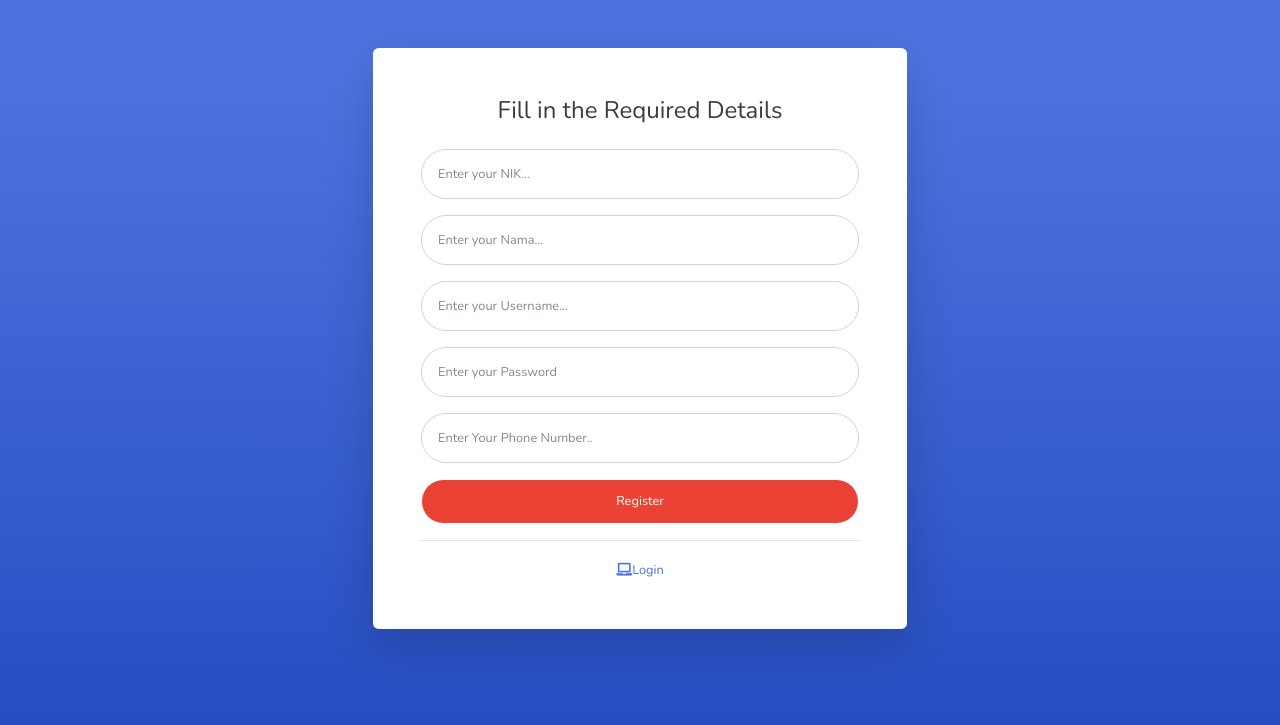
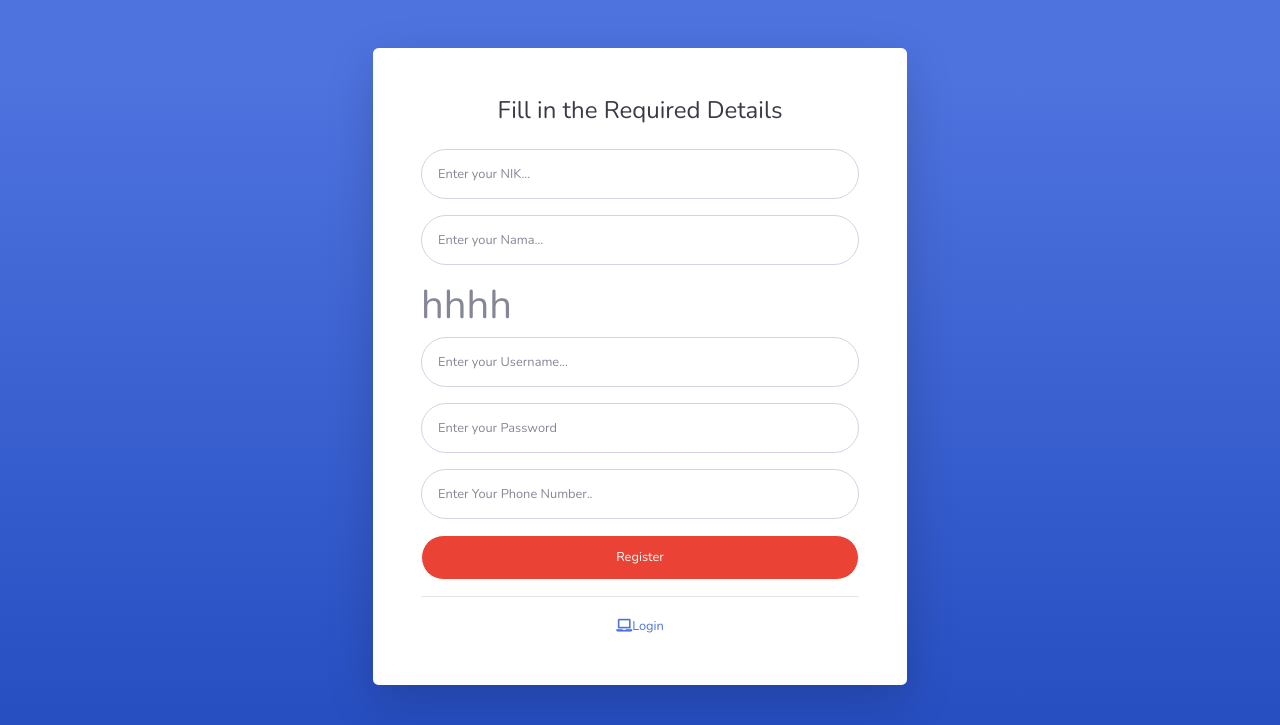
Before and after one commit to Flamefrosty995/APM, a PHP site: page /register.php in a window 1280 px wide. Shown: the top 725 px of the page. Run offline with PHP 8.4, Linux system fonts and the light colour scheme; some libraries are stand-ins or nearby versions.

Commit message:
additional

```diff
--- a/register.php
+++ b/register.php
@@ -45,6 +45,7 @@
                     <div class="form-group">
                       <input name="Nama" type="text" class="form-control form-control-user" id="exampleInputEmail" aria-describedby="emailHelp" placeholder="Enter your Nama..." required>
                     </div>
+                    <h1>hhhh</h1>
                     <div class="form-group">
                       <input name="Username" type="text" class="form-control form-control-user" id="exampleInputEmail" aria-describedby="emailHelp" placeholder="Enter your Username..." required>
                     </div>
```
